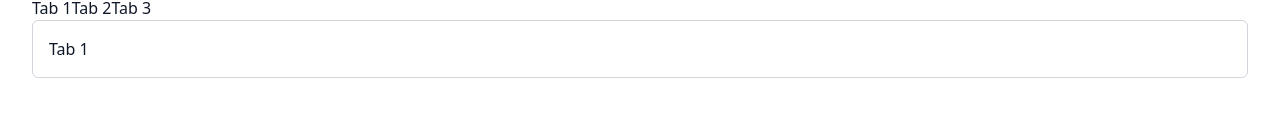
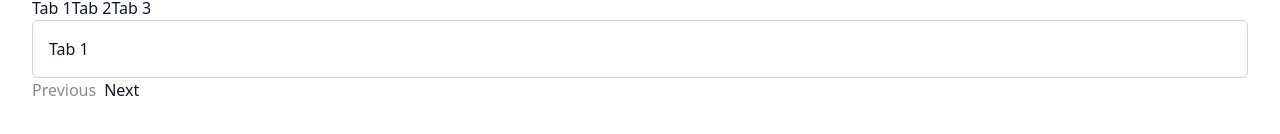
Before and after one commit to neno/compound-components-workshop, a React (Vite) app: page / in a window 1280 px wide. Shown: the part 662-796 px from the top of the page. Built offline with nearby package versions, Linux system fonts and the light colour scheme.

Commit message:
Create prev next pagination

```diff
--- a/src/App.tsx
+++ b/src/App.tsx
@@ -6,6 +6,7 @@ import { Tabs, Tab } from "./components/tabs";
 import { tabs } from "./data/tabs";
 import { ThemeContextProvider } from "./context/theme-context";
 import { Layout } from "./components/layout";
+import { Pagination } from "./components/pagination";
 
 function App() {
   return (
@@ -36,6 +37,7 @@ function App() {
               )}
             />
           </div>
+          <Pagination totalItems={100} />
         </div>
       </Layout>
     </ThemeContextProvider>
--- /dev/null
+++ b/src/components/pagination.tsx
@@ -0,0 +1,52 @@
+import useQueryParam from "@/hooks/use-search-params";
+
+function getSearchParams() {
+  const searchParams = new URLSearchParams(window.location.search);
+  return searchParams;
+}
+
+const DEFAULT_LIMIT = 10;
+
+function getPrevUrl(offset: number, limit: number) {
+  if (offset === 0 || isNaN(offset)) return undefined;
+  const searchParams = getSearchParams();
+  searchParams.set("offset", (offset - limit).toString());
+  searchParams.set("limit", limit.toString());
+  return `?${searchParams.toString()}`;
+}
+
+function getNextUrl(offset: number, limit = DEFAULT_LIMIT, totalItems: number) {
+  if (offset >= totalItems || isNaN(offset)) return undefined;
+  const searchParams = getSearchParams();
+  searchParams.set("offset", (offset + limit).toString());
+  searchParams.set("limit", limit.toString());
+  return `?${searchParams.toString()}`;
+}
+
+export function Pagination({ totalItems }: { totalItems: number }) {
+  const [offset] = useQueryParam("offset");
+  const [limit] = useQueryParam("limit");
+  const prevUrl = getPrevUrl(Number(offset), Number(limit ?? DEFAULT_LIMIT));
+  const nextUrl = getNextUrl(
+    Number(offset),
+    Number(limit ?? DEFAULT_LIMIT),
+    totalItems
+  );
+
+  return (
+    <div className="flex items-center gap-2">
+      <a
+        href={prevUrl}
+        className={prevUrl ? "" : "opacity-50 pointer-events-none"}
+      >
+        Previous
+      </a>
+      <a
+        href={nextUrl}
+        className={nextUrl ? "" : "opacity-50 pointer-events-none"}
+      >
+        Next
+      </a>
+    </div>
+  );
+}
--- /dev/null
+++ b/src/hooks/use-search-params.ts
@@ -0,0 +1,32 @@
+import { useEffect, useState } from "react";
+
+function useQueryParam(
+  key: string
+): [string | null, (newValue: string) => void] {
+  const [value, setValue] = useState(
+    new URLSearchParams(window.location.search).get(key)
+  );
+
+  useEffect(() => {
+    const handlePopState = () => {
+      setValue(new URLSearchParams(window.location.search).get(key));
+    };
+
+    window.addEventListener("popstate", handlePopState);
+
+    return () => {
+      window.removeEventListener("popstate", handlePopState);
+    };
+  }, [key]);
+
+  const updateQueryParam = (newValue: string) => {
+    const searchParams = new URLSearchParams(window.location.search);
+    searchParams.set(key, newValue);
+    window.history.pushState(null, "", `?${searchParams.toString()}`);
+    setValue(newValue);
+  };
+
+  return [value, updateQueryParam];
+}
+
+export default useQueryParam;
```
